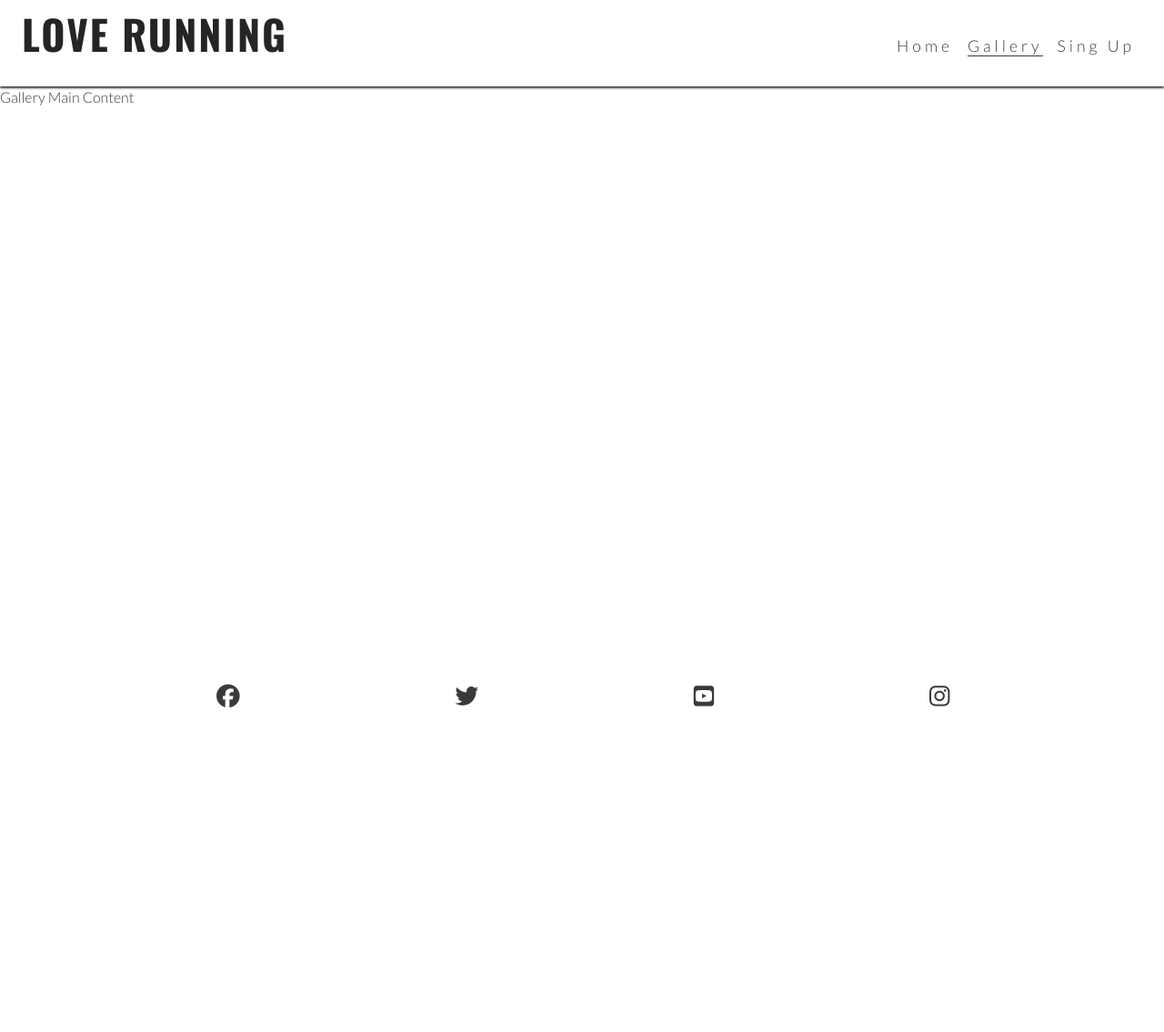
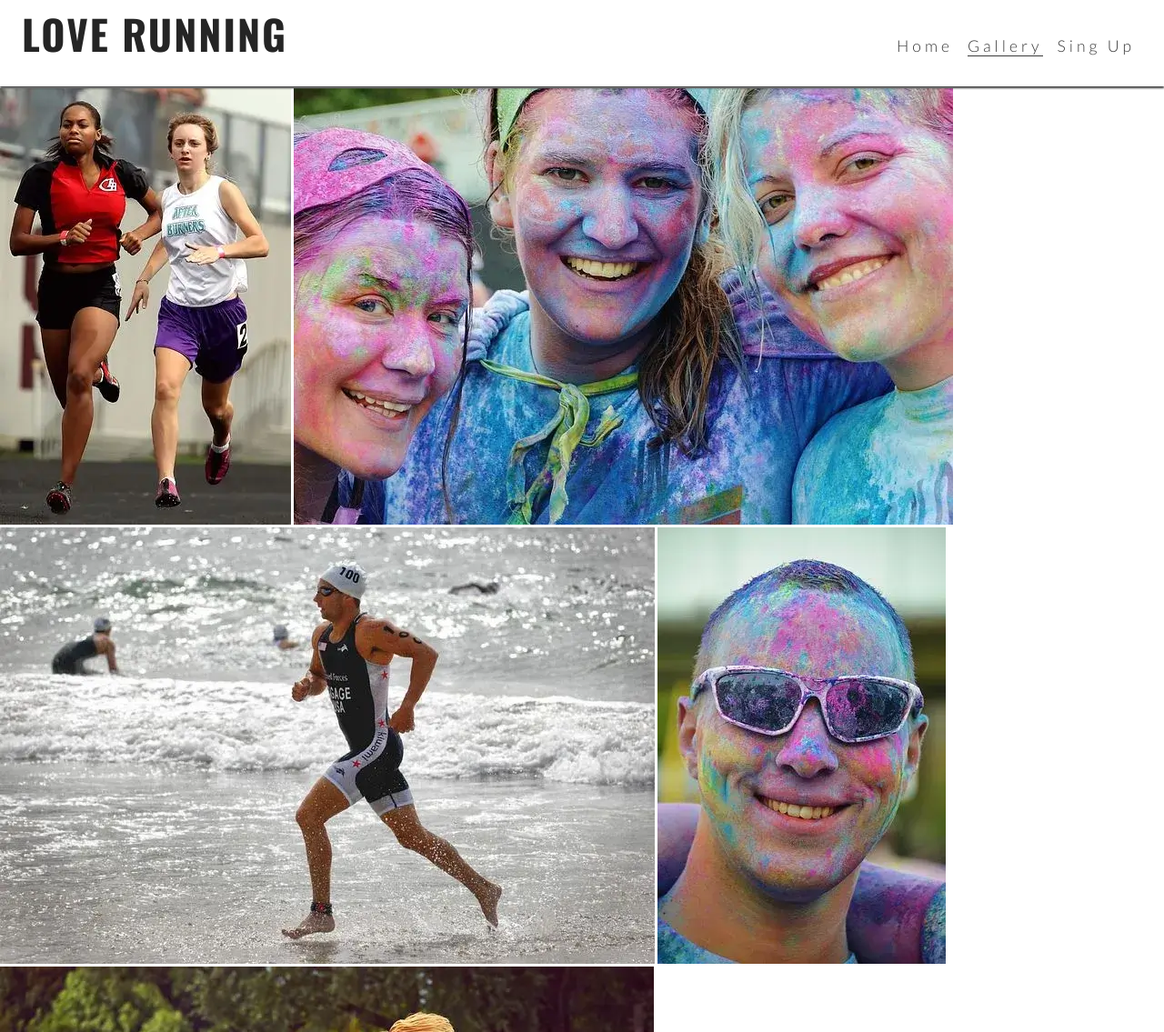
Before and after one commit to ZoltanNyaradi/Love-Runing, a plain HTML site: page gallery.html in a window 1280 px wide. Shown: the top 1135 px of the page at 91% size. Before the commit the page ends 800 px from the top, so only its background shows below. Drawn offline with nearby package versions, Linux system fonts and the light colour scheme.

Commit message:
add photos to gallery

```diff
--- a/gallery.html
+++ b/gallery.html
@@ -59,7 +59,23 @@
       </nav>
     </header>
     <!-- Main content -->
-    <main>Gallery Main Content</main>
+    <main>
+        <section id="gallery">
+            <div id="photos">
+                <img src="assets/image/athletes.webp" alt="The athlets runing together.">
+                <img src="assets/image/girls.webp" alt="Three girls at charity paint running festival">
+                <img src="assets/image/runner3.webp" alt="Solo male runner jogging on beach">
+                <img src="assets/image/man.webp" alt="Man at charity paint running festival">
+                <img src="assets/image/runner1.webp" alt="Solo female runner jogging through Phoenix Park">
+                <img src="assets/image/runner2.webp" alt="Runners competing in marathon">
+                <img src="assets/image/runner4.webp" alt="Solo female runner jogging on beach">
+                <img src="assets/image/running_gang.webp" alt="Large group of runners taking part in a marathon on a rainy day">
+                <img src="assets/image/mud-run.webp" alt="Two women runners taking a muddy selfie after the Mud Runners championship">
+            </div>
+        </section>
+
+
+    </main>
     <!-- Footer -->
 
     <footer>
```
Also changed, not shown: assets/image/athletes.webp (added), assets/image/girls.webp (added), assets/image/man.webp (added), assets/image/mud-run.webp (added), assets/image/runner1.webp (added), assets/image/runner2.webp (added), assets/image/runner3.webp (added), assets/image/runner4.webp (added), assets/image/running_gang.webp (added).
